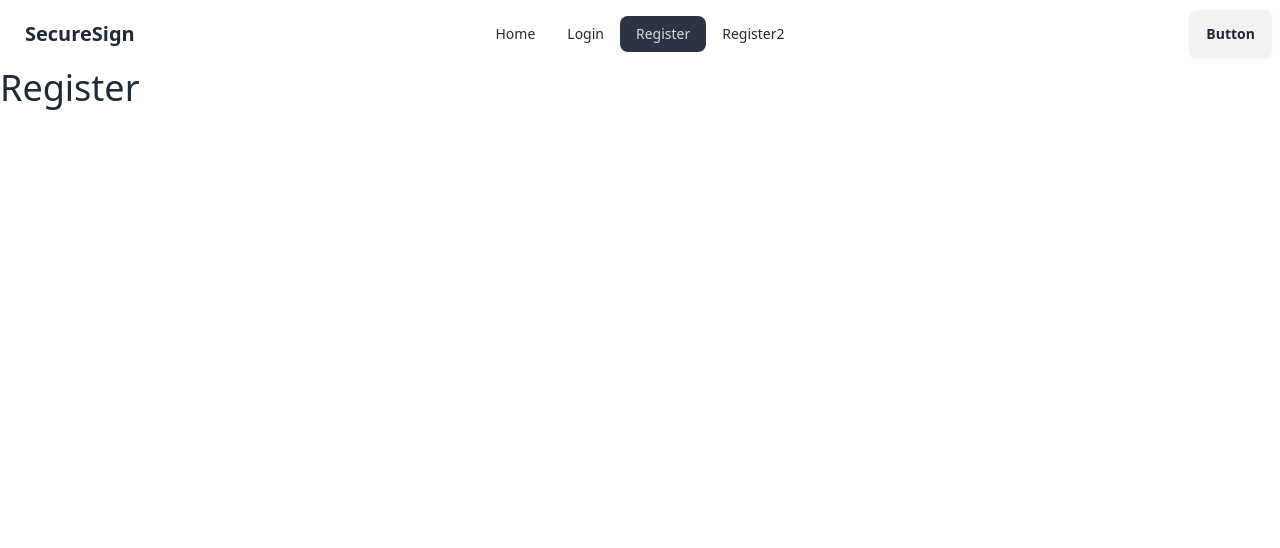
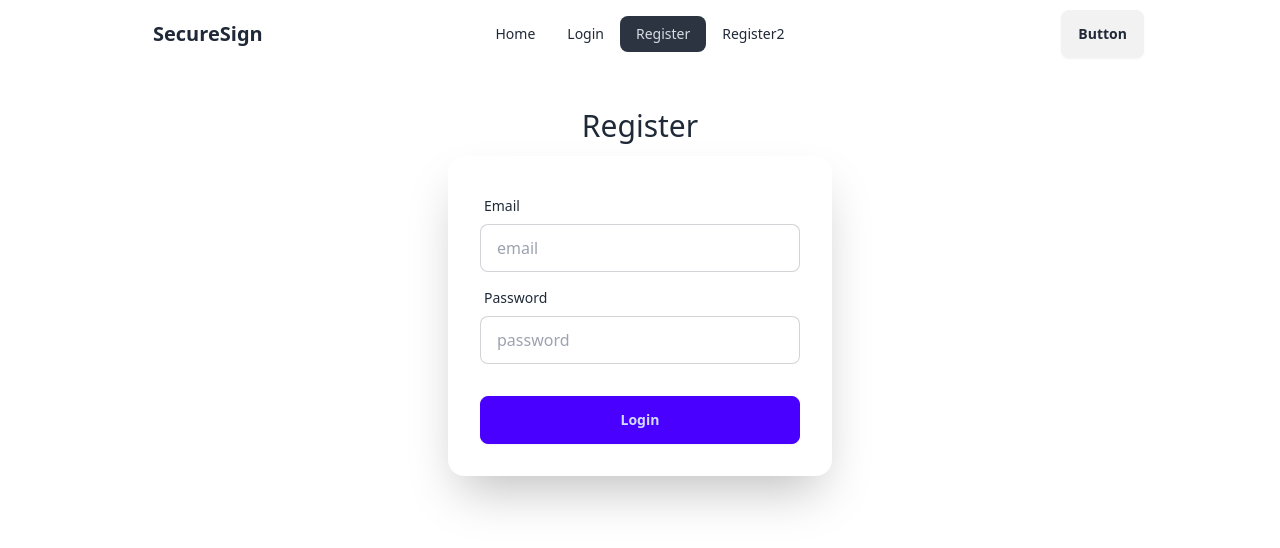
Before and after one commit to IftekarRahmanRuhit/Email-Password-Auth, a React (Vite) app: page /register in a window 1280 px wide. Shown: the top 548 px of the page. Built offline with nearby package versions, Linux system fonts and the light colour scheme.

Commit message:
added register page

```diff
--- a/src/Components/Header.jsx
+++ b/src/Components/Header.jsx
@@ -19,7 +19,7 @@ const Header = () => {
   );
 
   return (
-    <div className="navbar bg-base-100">
+    <div className="navbar bg-base-100 w-4/5 mx-auto">
       <div className="navbar-start">
         <div className="dropdown">
           <div tabIndex={0} role="button" className="btn btn-ghost lg:hidden">
--- a/src/Components/Register.jsx
+++ b/src/Components/Register.jsx
@@ -1,11 +1,54 @@
+const Register = () => {
+
+    const handleRegister = (event)=>{
+        event.preventDefault()
+        const email = event.target.email.value;
+        const password = event.target.password.value;
+
+        console.log(email,password)
 
 
-const Register = () => {
+    }
+
+
+
   return (
-    <div>
-      <h2 className="text-4xl">Register</h2>
+    <div className="w-4/5 mx-auto">
+      <h2 className="text-3xl mb-3 mt-10 text-center">Register</h2>
+
+      <div className="card bg-base-100 w-full max-w-sm shrink-0 shadow-2xl mx-auto">
+        <form onSubmit={handleRegister} className="card-body">
+          <div className="form-control">
+            <label className="label">
+              <span className="label-text">Email</span>
+            </label>
+            <input
+              type="email"
+              name="email"
+              placeholder="email"
+              className="input input-bordered"
+
+            />
+          </div>
+          <div className="form-control">
+            <label className="label">
+              <span className="label-text">Password</span>
+            </label>
+            <input
+              type="password"
+              name="password"
+              placeholder="password"
+              className="input input-bordered"
+
+            />
+          </div>
+          <div className="form-control mt-6">
+            <button className="btn btn-primary">Login</button>
+          </div>
+        </form>
+      </div>
     </div>
-  )
-}
+  );
+};
 
-export default Register
+export default Register;
```
